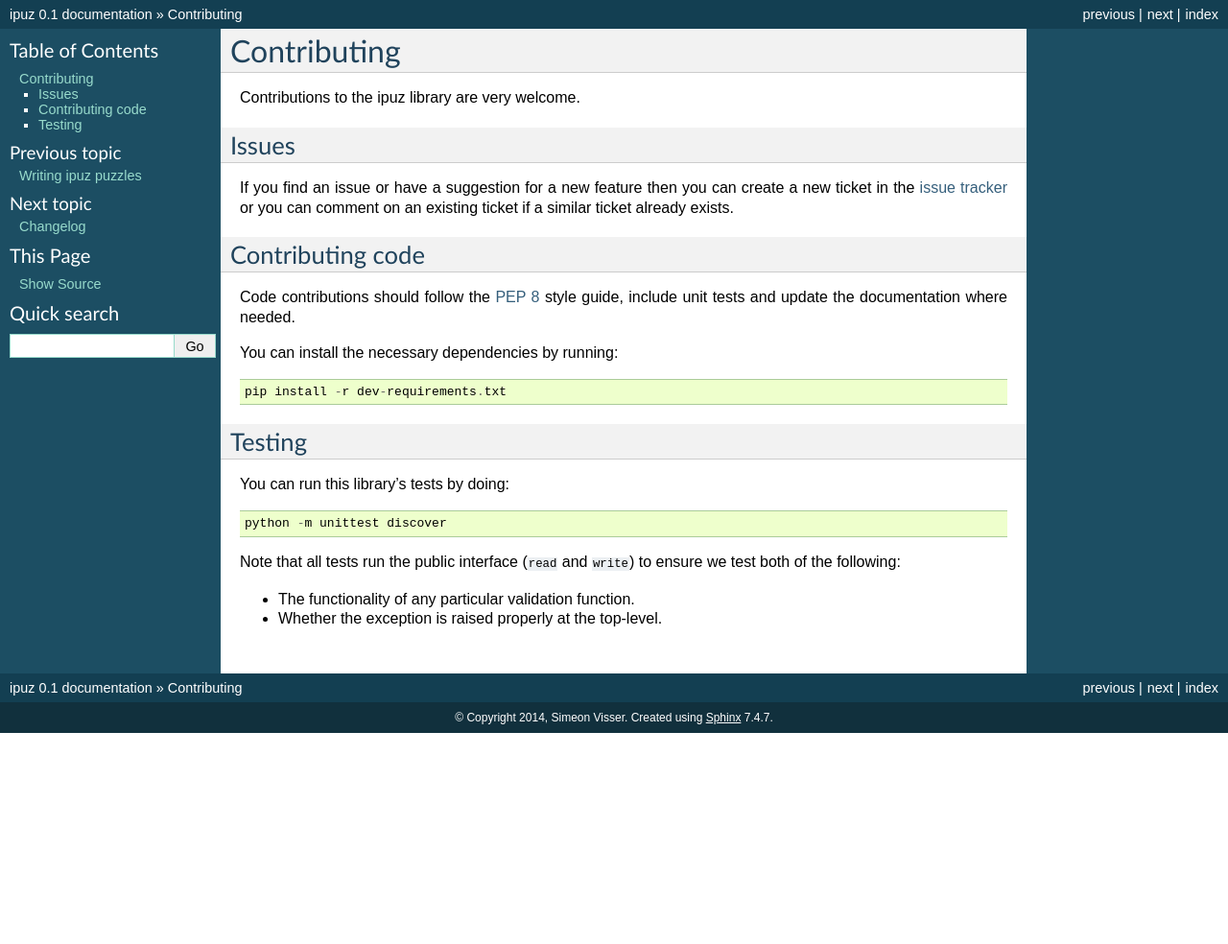
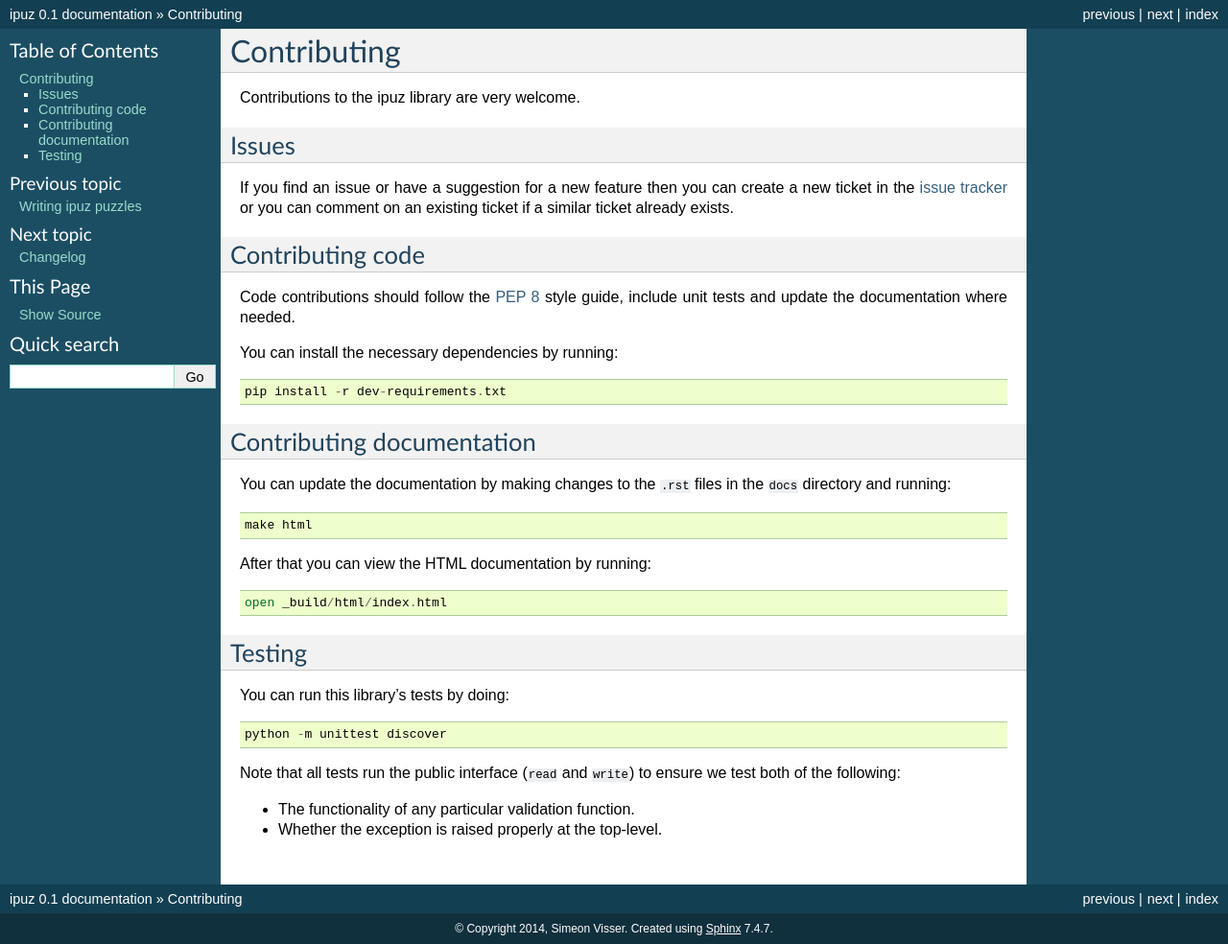
Before and after one commit to svisser/ipuz, a Sphinx documentation site: the page built from docs/contributing.rst, in a window 1280 px wide. Shown: the whole page at 96% size. Built offline with Sphinx 7.4.7, drawn with Linux system fonts in a browser that asks for light colours; before the commit the page ends 900 px from its top, so only the background shows below that.

Commit message:
Added section about contributing documentation

```diff
--- a/docs/contributing.rst
+++ b/docs/contributing.rst
@@ -22,6 +22,22 @@ You can install the necessary dependencies by running:
 
     pip install -r dev-requirements.txt
 
+Contributing documentation
+--------------------------
+
+You can update the documentation by making changes to the ``.rst`` files in
+the ``docs`` directory and running:
+
+::
+
+    make html
+
+After that you can view the HTML documentation by running:
+
+::
+
+    open _build/html/index.html
+
 
 Testing
 -------
```
